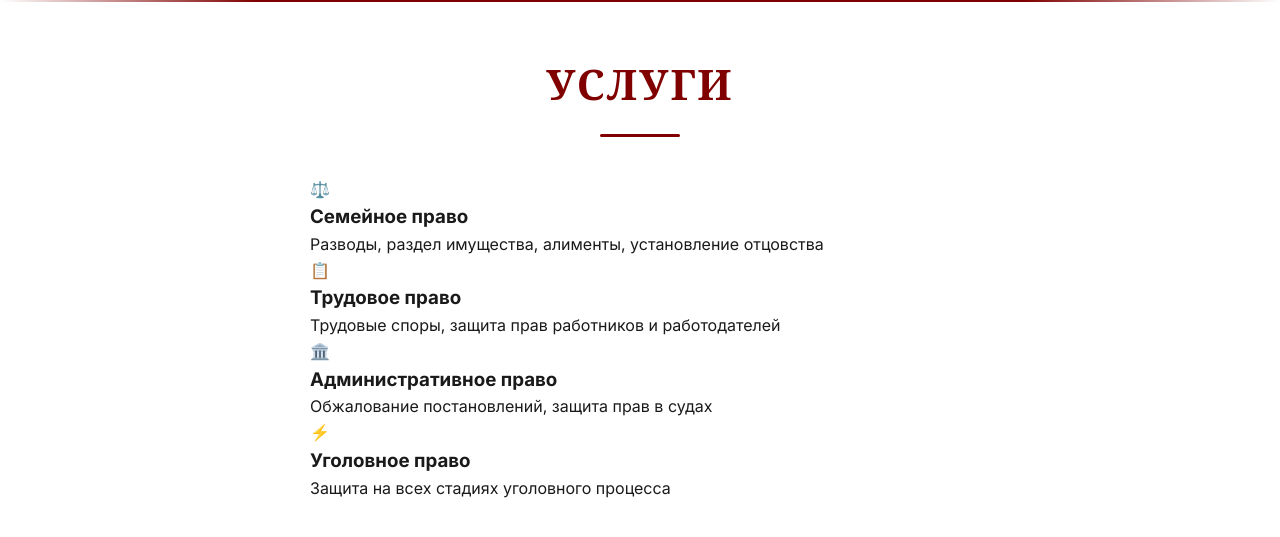
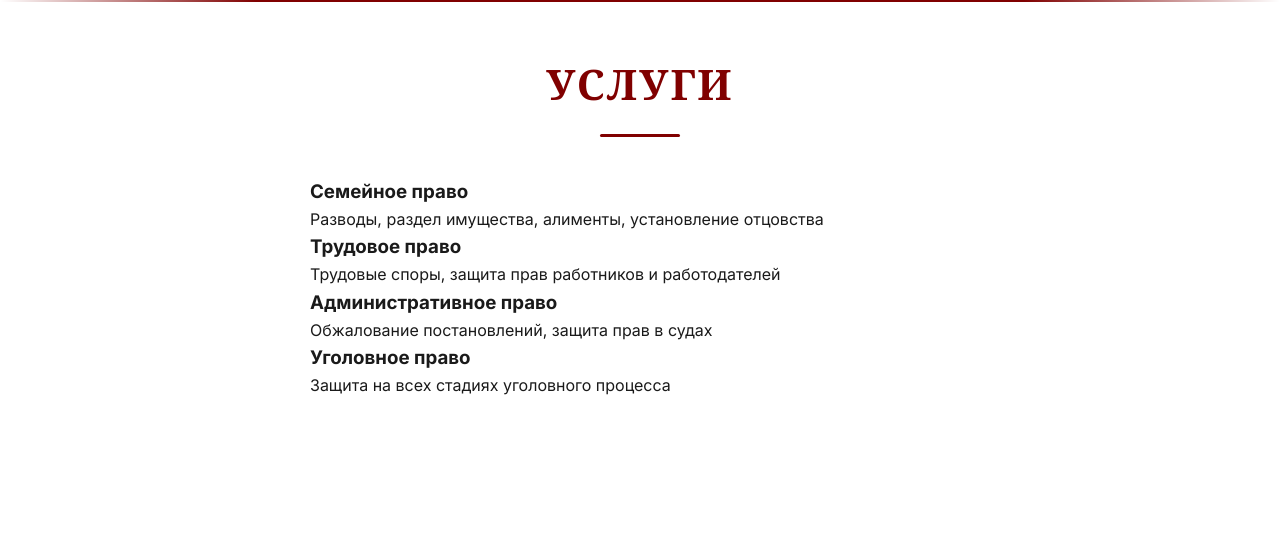
Before and after one commit to Anisia-AD/Gusev, a Django app: page /services/ in a window 1280 px wide. Shown: the part 118-655 px from the top of the page. Run offline with Django 5.2, Linux system fonts and the light colour scheme; some web fonts are replaced.

Commit message:
Update services.html

```diff
--- a/core/templates/core/services.html
+++ b/core/templates/core/services.html
@@ -5,7 +5,6 @@
 
     <div class="services-list-wrapper">
         <div class="service-card">
-            <div class="service-icon">⚖️</div>
             <div class="service-info">
                 <h3 class="service-title">Семейное право</h3>
                 <p class="service-desc">Разводы, раздел имущества, алименты, установление отцовства</p>
@@ -13,7 +12,6 @@
         </div>
 
         <div class="service-card">
-            <div class="service-icon">📋</div>
             <div class="service-info">
                 <h3 class="service-title">Трудовое право</h3>
                 <p class="service-desc">Трудовые споры, защита прав работников и работодателей</p>
@@ -21,7 +19,6 @@
         </div>
 
         <div class="service-card">
-            <div class="service-icon">🏛️</div>
             <div class="service-info">
                 <h3 class="service-title">Административное право</h3>
                 <p class="service-desc">Обжалование постановлений, защита прав в судах</p>
@@ -29,7 +26,6 @@
         </div>
 
         <div class="service-card">
-            <div class="service-icon">⚡</div>
             <div class="service-info">
                 <h3 class="service-title">Уголовное право</h3>
                 <p class="service-desc">Защита на всех стадиях уголовного процесса</p>
```
